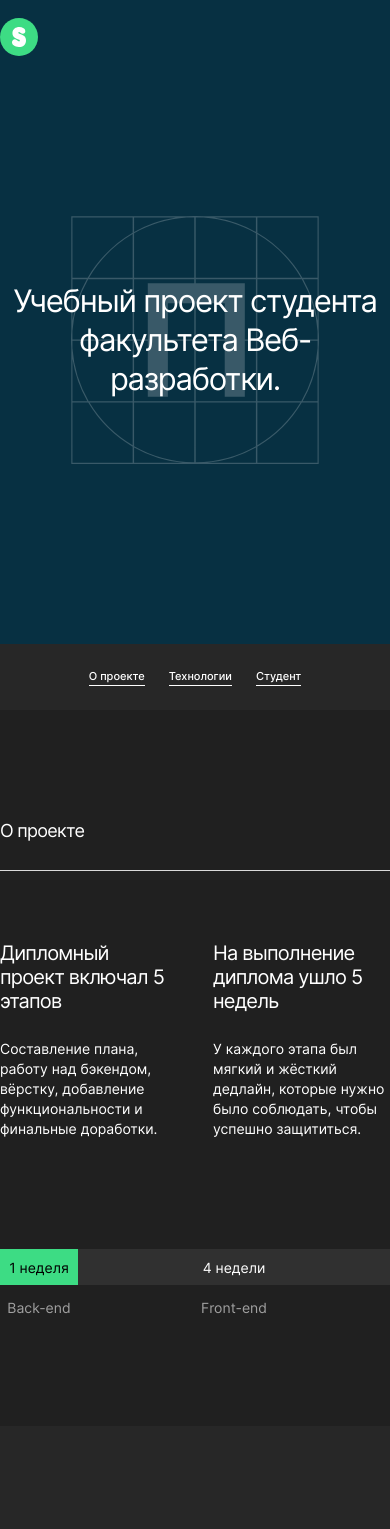
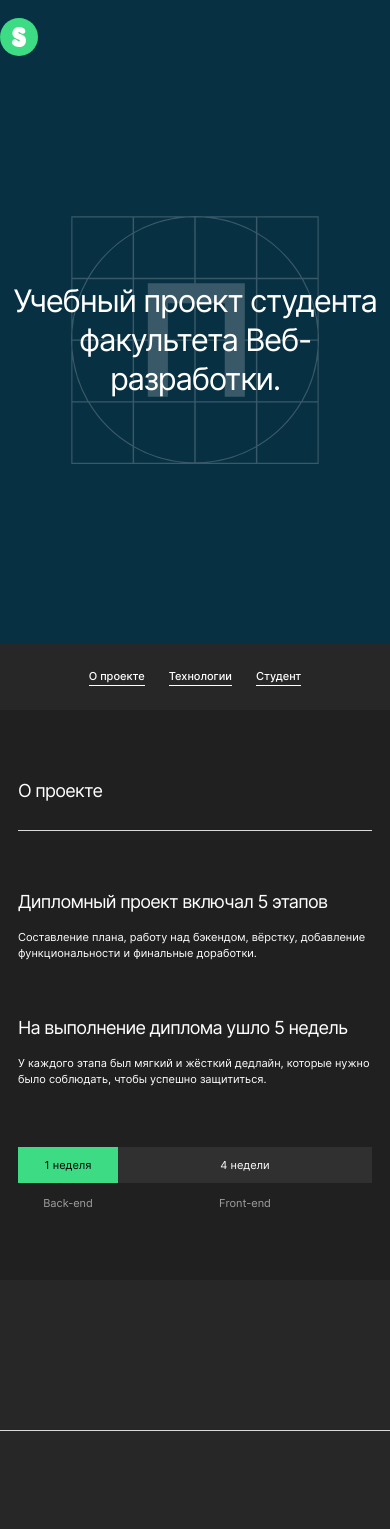
Before and after one commit to v37f/movies-explorer-frontend, a React (Create React App) app: page / in a window 390 px wide. Shown: the top 1529 px of the page. Built offline with nearby package versions, Linux system fonts and the light colour scheme.

Commit message:
feat: add about project component  adaptive styles

```diff
--- a/src/components/AboutProject/AboutProject.css
+++ b/src/components/AboutProject/AboutProject.css
@@ -10,8 +10,8 @@
 }
 
 .about-project__facts {
-  padding: 70px 0 0 0;
-  margin: 0 0 110px 0;
+  padding: 70px 0 0;
+  margin: 0 0 110px;
   display: flex;
   gap: 40px;
   list-style-type: none;
@@ -22,7 +22,7 @@
 }
 
 .about-project__fact-title {
-  margin: 0 0 26px 0;
+  margin: 0 0 26px;
   font-weight: 400;
   font-size: 20px;
   line-height: 24px;
@@ -38,7 +38,7 @@
 
 .about-project__timeline {
   display: grid;
-  grid-template-columns: 20% 80%;
+  grid-template-columns: minmax(140px, 1fr) minmax(184px, 912px);
   grid-template-rows: 36px;
   row-gap: 14px;
 }
@@ -66,5 +66,82 @@
 
 .about-project__timeline-text_type_caption {
   justify-self: center;
+  font-weight: 500;
   color: #a0a0a0;
 }
+
+@media screen and (max-width: 1279px) {
+  .about-project__container {
+    max-width: 1140px;
+    width: calc(100% - (50px * 2));
+    min-width: 284px;
+  }
+}
+
+@media screen and (max-width: 1023px) {
+  .about-project {
+    padding: 90px 0;
+  }
+
+  .about-project__facts {
+    gap: 30px;
+  }
+
+  .about-project__fact-title {
+    margin: 0 0 22px;
+  }
+
+  .about-project__fact-text {
+    font-size: 12px;
+    line-height: 18px;
+  }
+
+  .about-project__timeline-text {
+    max-width: 120px;
+  }
+
+  .about-project__timeline-text_type_caption {
+    font-weight: 400;
+  }
+}
+
+@media screen and (max-width: 767px) {
+  .about-project__facts {
+    padding: 60px 0 0;
+    margin: 0 0 60px;
+    flex-direction: column;
+    gap: 56px;
+  }
+}
+
+@media screen and (max-width: 425px) {
+  .about-project {
+    padding: 70px 0;
+  }
+
+  .about-project__container {
+    width: calc(100% - (18px * 2));
+  }
+
+
+  .about-project__fact-title {
+    margin: 0 0 16px;
+    font-size: 18px;
+    line-height: 22px;
+  }
+
+  .about-project__fact-text {
+    font-size: 11px;
+    line-height: 16px;
+  }
+
+  .about-project__timeline {
+    grid-template-columns: minmax(100px, 1fr) minmax(184px, 912px);
+  }
+
+  .about-project__timeline-text {
+    max-width: 80px;
+    font-size: 11px;
+    line-height: 13px;
+  }
+}
```
